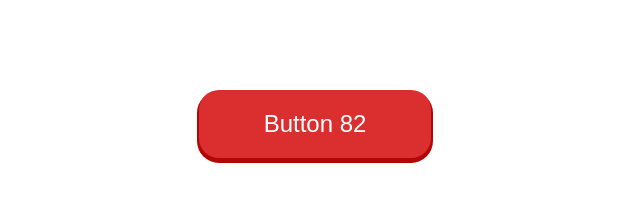
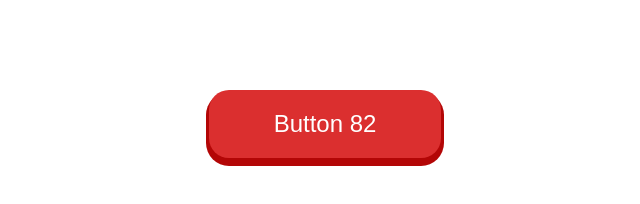
Before and after one commit to manthansharadbire/buttons, a plain HTML site: page index.html in a window 1280 px wide. In both pictures the pointer is over the button "Button 82". Shown: the whole page, without its empty margins (325-965 px from the left). Drawn offline with Linux system fonts and the light colour scheme.

Commit message:
Hover effects applied

```diff
--- a/styles.css
+++ b/styles.css
@@ -17,5 +17,7 @@
 
 .btn:hover{
     cursor: pointer;
+    box-shadow: 0px 5px 0px 3px rgb(179, 6, 6);
+    translate: 10px;
 
 }
```
